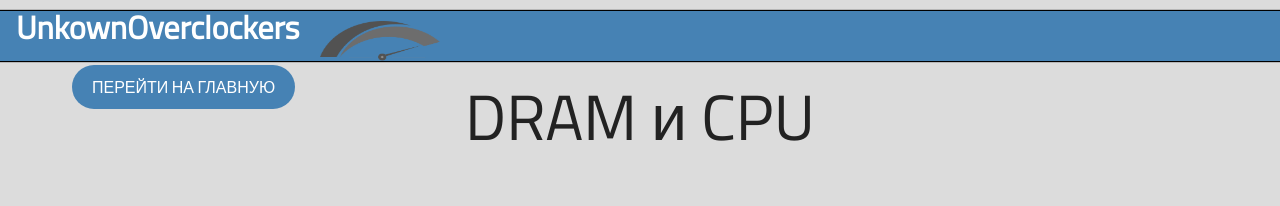
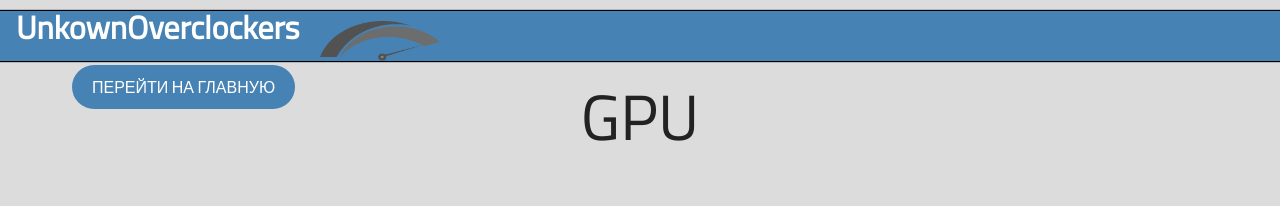
Before and after one commit to kostiak6/unkownoverclockers, a plain HTML site: page day2.html in a window 1280 px wide. Shown: the top 206 px of the page. Drawn offline with Linux system fonts and the light colour scheme.

Commit message:
UPDATE CONTENT

```diff
--- a/day2.html
+++ b/day2.html
@@ -30,7 +30,7 @@
 
         <section class="portfolio">
             <div class="container">
-                <h2 class="subheading">DRAM и CPU</h2>
+                <h2 class="subheading">GPU</h2>
 
                 <h3></h3>
                 <p>
```
